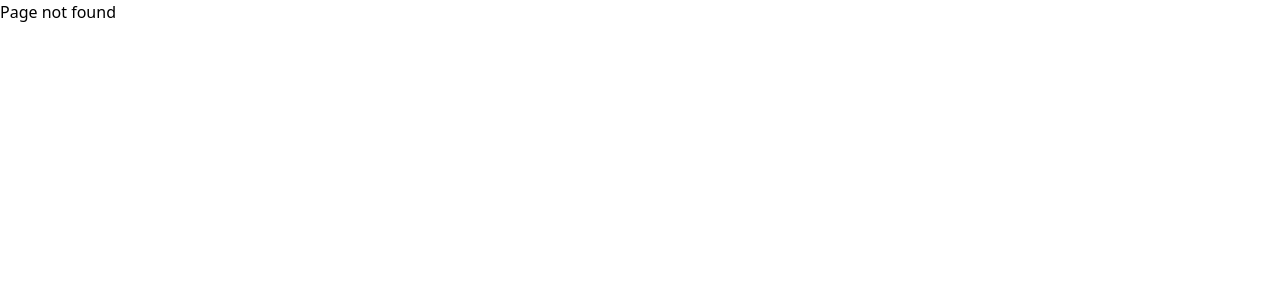
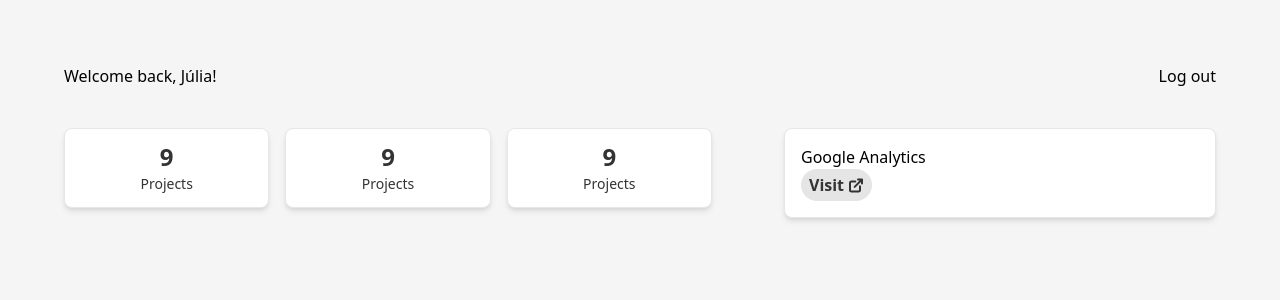
Before and after one commit to jumaber/portfolio_2025, a React (Vite) app: page /dashboard in a window 1280 px wide. Before the commit this address had no page. Shown: the top 300 px of the page. Built offline with nearby package versions, Linux system fonts and the light colour scheme.

Commit message:
added small button component for Dashboard

```diff
--- a/src/App.css
+++ b/src/App.css
@@ -180,3 +180,18 @@ html {
   height: 80px; /* same as your navbar height */
   margin-top: -80px;
 }
+
+
+/* Dashboard */
+
+.white-box {
+  display: flex;
+  flex-direction: column;
+  padding: 1rem; /* 16px */
+  flex: 1 1 0%;
+  align-self: stretch;
+  border-radius: 0.5rem; /* 8px */
+  background-color: #ffffff;
+  box-shadow: 0 4px 6px -1px rgba(0,0,0,0.1), 0 2px 4px -1px rgba(0,0,0,0.06); /* Tailwind's md shadow */
+  border: 1px solid #e5e7eb; /* Tailwind's neutral-200 */
+}
--- a/src/App.jsx
+++ b/src/App.jsx
@@ -3,6 +3,7 @@ import { Home } from './pages/Home';
 import { SinglePage } from "./pages/SinglePage";
 import { ImprintPage } from './pages/ImprintPage';
 import { PageNotFound } from './pages/PageNotFound';
+import { Dashboard } from './pages/Dashboard';
 
 
 function App() {
@@ -13,6 +14,7 @@ function App() {
         <Route path="/" element={<Home />} />
         <Route path="/project/:slug" element={<SinglePage />} />
         <Route path="/imprint" element={<ImprintPage />} />
+        <Route path="/dashboard" element={<Dashboard />} />
         <Route path="/*" element={<PageNotFound />} />
       </Routes>
     </>
--- /dev/null
+++ b/src/components/dashboard/ButtonSmall.jsx
@@ -0,0 +1,50 @@
+import { use } from "react";
+import { Link } from "react-router-dom";
+
+export function ButtonSmall({
+  text = "Visit",
+  to = "/",
+  ariaLabel = "Visit link",
+  image = "/src/assets/link.svg",
+  className = "",
+}) {
+  const isExternal = to.startsWith("http");
+
+  const baseClasses =
+    "inline-flex items-center gap-1 rounded-3xl bg-neutral-200 px-2 py-1 w-fit font-semibold text-[#333]  " +
+    className;
+
+  if (isExternal) {
+    return (
+      <a
+        href={to}
+        target="_blank"
+        rel="noopener noreferrer"
+        aria-label={ariaLabel}
+        className={baseClasses}
+      >
+        <span>{text}</span>
+        {image && <img src={image} alt="" />}
+      </a>
+    );
+  }
+
+  return (
+    <Link to={to} aria-label={ariaLabel} className={baseClasses}>
+      <span>{text}</span>
+      {image && <img src={image} alt="" />}
+    </Link>
+  );
+}
+
+
+// How to use
+
+// Internal Use
+// <ButtonSmall text="Edit Project" to="/project/edit" />
+
+// External Use
+// <ButtonSmall text="GitHub" to="https://github.com/jumaber" />
+
+// No Icon
+// <ButtonSmall text="Edit" to="/edit" image={null} />
--- /dev/null
+++ b/src/pages/Dashboard.jsx
@@ -0,0 +1,55 @@
+import { ButtonSmall } from "../components/dashboard/ButtonSmall";
+
+export function Dashboard({ user = "Júlia" }) {
+  return (
+    <div className="bg-[#f5f5f5] flex flex-col h-screen w-screen items-start p-4 md:p-8 lg:p-16 overflow-x-hidden">
+      <div className="flex flex-row w-full justify-between">
+        <div>Welcome back, {user}! </div>
+        <div>Log out</div>
+      </div>
+      <div className="flex flex-row w-full gap-18">
+        <div className="flex flex-col w-3/5">
+          {/* Summary */}
+          <div className="flex flex-row justify-between gap-4 py-10">
+            <div className="white-box">
+              <h2 className="text-[var(--dark-grey,#333)] text-center font-bold text-[24px] leading-none pb-2">
+                9
+              </h2>
+              <p className="text-[var(--dark-grey,#333)] text-center font-normal text-[14px] leading-none font-sans">
+                Projects
+              </p>
+            </div>
+            <div className="white-box ">
+              <h2 className="text-[var(--dark-grey,#333)] text-center font-bold text-[24px] leading-none pb-2">
+                9
+              </h2>
+              <p className="text-[var(--dark-grey,#333)] text-center font-normal text-[14px] leading-none font-sans">
+                Projects
+              </p>
+            </div>
+            <div className="white-box ">
+              <h2 className="text-[var(--dark-grey,#333)] text-center font-bold text-[24px] leading-none pb-2">
+                9
+              </h2>
+              <p className="text-[var(--dark-grey,#333)] text-center font-normal text-[14px] leading-none font-sans">
+                Projects
+              </p>
+            </div>
+          </div>
+        </div>
+
+        {/* Analytics */}
+        <div className="flex flex-col w-2/5">
+          <div className="flex flex-row justify-between gap-4 py-10">
+            <div className="white-box">
+              <div>
+                <h2>Google Analytics</h2>
+                <ButtonSmall />
+              </div>
+            </div>
+          </div>
+        </div>
+      </div>
+    </div>
+  );
+}
```
